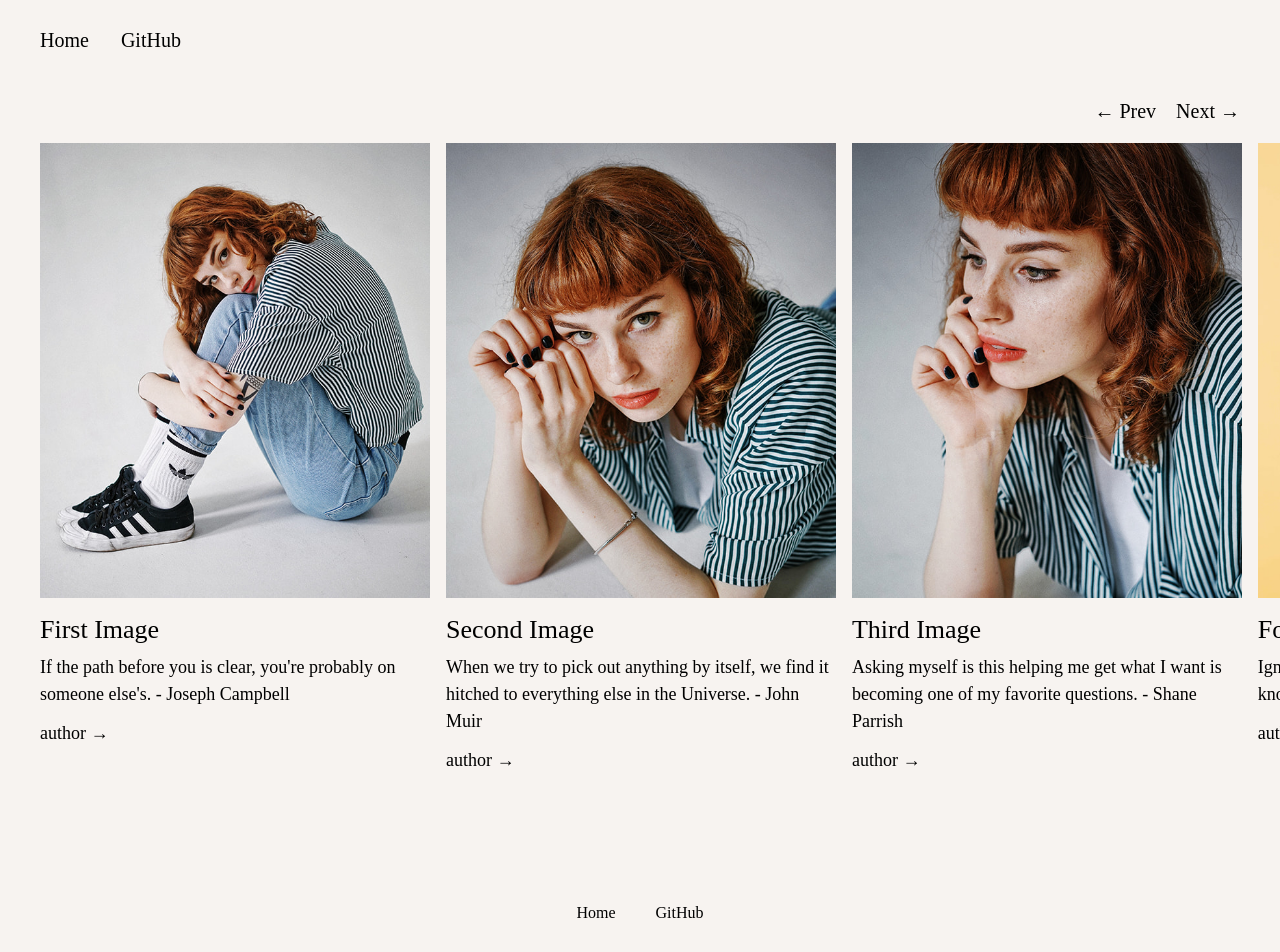
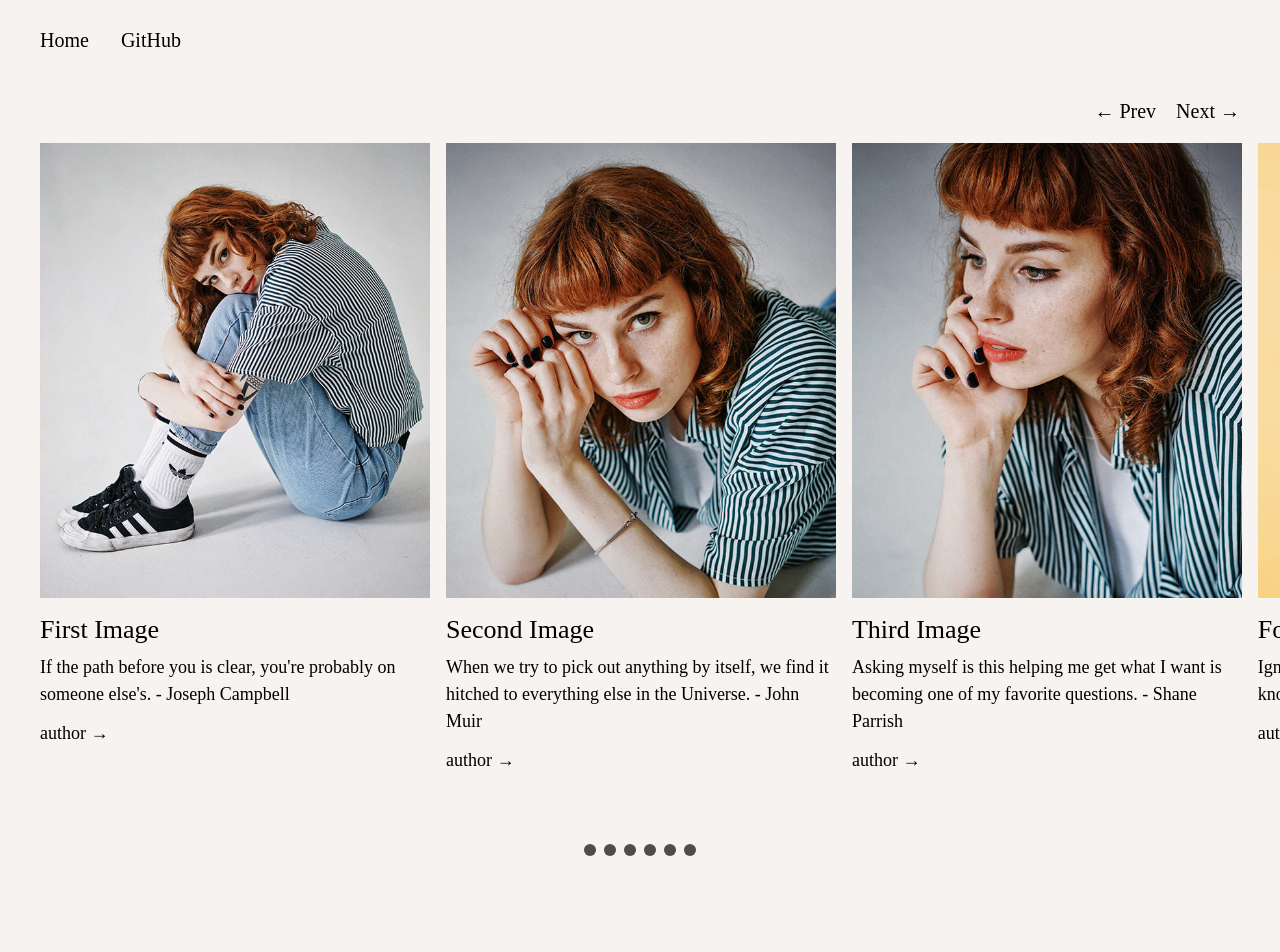
Before and after one commit to Hutchii/next-scroll, a Next.js app: page / in a window 1280 px wide. Shown: the top 952 px of the page. Built offline with nearby package versions, Linux system fonts and the light colour scheme; a web font is replaced by a local one.

Commit message:
Added pagination

```diff
--- a/components/Slider.js
+++ b/components/Slider.js
@@ -6,17 +6,25 @@ import { slidesData } from "../utils/slidesData";
 export default function Slider() {
   const sliderRef = useRef(null);
 
-  const changeSlide = (sign) =>
+  const handleNavigation = (sign) =>
     sliderRef.current.scrollBy({
       behavior: "smooth",
       left: (sign * sliderRef.current.firstChild.clientWidth) / 1.5,
     });
+
+  const handlePagination = (index) =>
+    sliderRef.current.children[index].scrollIntoView({
+      behavior: "smooth",
+      inline: "start",
+      block: "nearest",
+    });
+
   return (
     <main>
       <div className="slider-nav spacer">
         <SliderNavigation
-          prev={() => changeSlide(-1)}
-          next={() => changeSlide(1)}
+          onClickPrev={() => handleNavigation(-1)}
+          onClickNext={() => handleNavigation(1)}
         />
       </div>
       <div className="container" ref={sliderRef}>
@@ -24,6 +32,15 @@ export default function Slider() {
           <Slide key={slide.id} data={slide} />
         ))}
       </div>
+      <div className="pagination">
+        {slidesData.map((dot) => (
+          <div
+            key={dot.id}
+            onClick={() => handlePagination(dot.id)}
+            className="dot"
+          />
+        ))}
+      </div>
     </main>
   );
 }
--- a/components/SliderNavigation.js
+++ b/components/SliderNavigation.js
@@ -1,8 +1,8 @@
-export default function SliderNavigation({ next, prev }) {
+export default function SliderNavigation({ onClickNext, onClickPrev }) {
   return (
     <>
-      <button onClick={prev}>&#8592; Prev</button>
-      <button onClick={next}>Next &#8594;</button>
+      <button onClick={onClickPrev}>&#8592; Prev</button>
+      <button onClick={onClickNext}>Next &#8594;</button>
     </>
   );
 }
--- a/styles/globals.css
+++ b/styles/globals.css
@@ -126,6 +126,19 @@ header nav li {
 .author:hover {
   border-bottom: 1px solid black;
 }
+.pagination {
+  display: flex;
+  margin-top: 4rem;
+  justify-content: center;
+  gap: 0.8rem;
+}
+.dot {
+  width: 1.2rem;
+  height: 1.2rem;
+  background-color: #4d4d4d;
+  border-radius: 100%;
+  cursor: pointer;
+}
 footer nav {
   margin: 15rem 0 3rem 0;
 }
```
